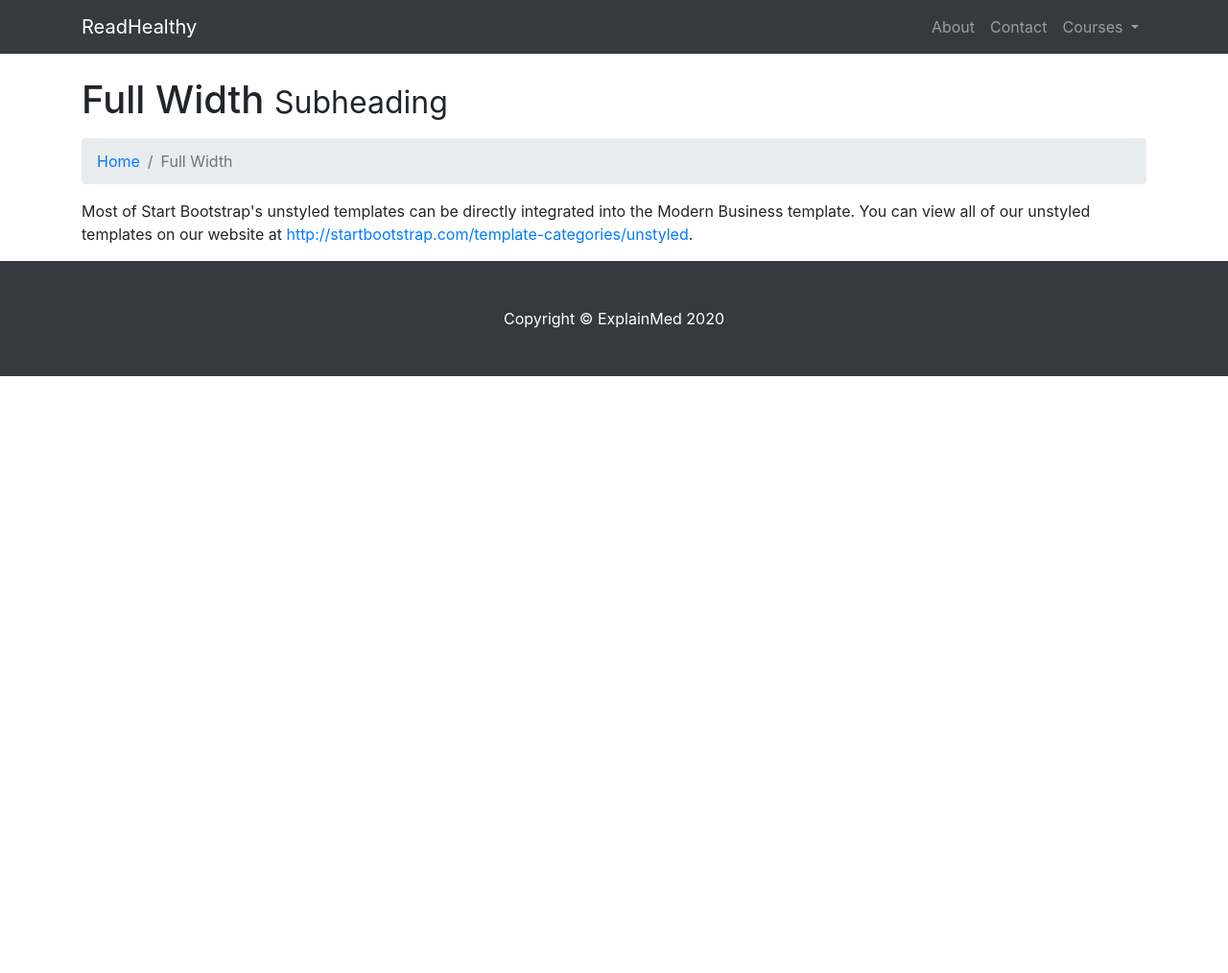
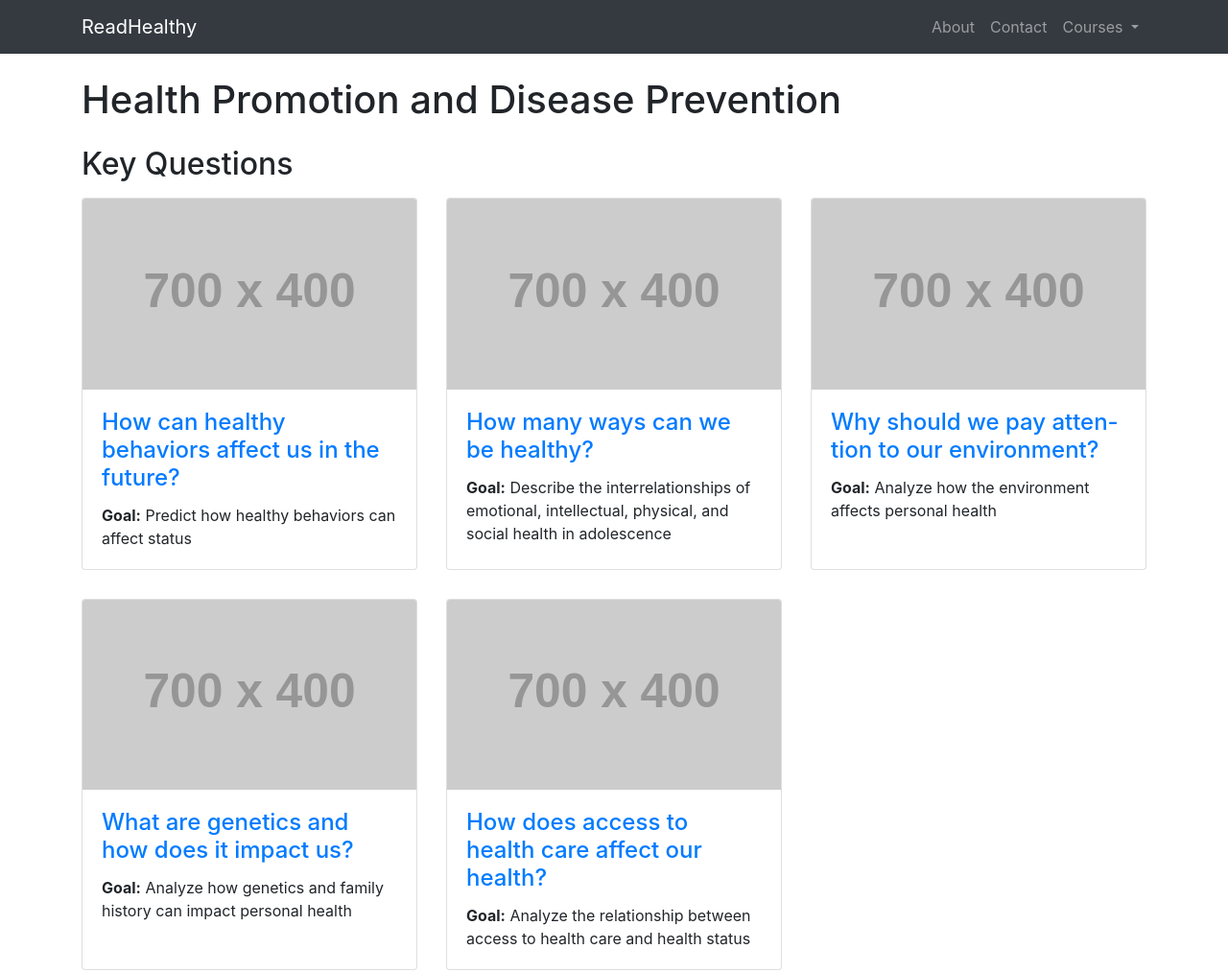
Before and after one commit to readhealthy/readhealthy.github.io, a website: page course1.html in a window 1280 px wide. Shown: the top 1014 px of the page at 96% size. Before the commit the page ends 800 px from the top, so only its background shows below. Drawn offline with Linux system fonts and the light colour scheme; placeholder pictures from the web are drawn by us.

Commit message:
Updated Course 1

```diff
--- a/course1.html
+++ b/course1.html
@@ -40,8 +40,14 @@
               Courses
             </a>
             <div class="dropdown-menu dropdown-menu-right" aria-labelledby="navbarDropdownPortfolio">
-              <a class="dropdown-item" href="course1.html">Course 1</a>
-              <a class="dropdown-item" href="course2.html">Course 2</a>
+              <a class="dropdown-item" href="course1.html">Health Promotion and Disease Prevention</a>
+              <a class="dropdown-item" href="#">Influence of Family, Peers, Culture, Media, and Technology</a>
+              <a class="dropdown-item" href="#">Access to Valid Information, Products, and Services</a>
+              <a class="dropdown-item" href="#">Interpersonal Communication Skills</a>
+              <a class="dropdown-item" href="#">Decision-making Skills</a>
+              <a class="dropdown-item" href="#">Goal-setting Skills</a>
+              <a class="dropdown-item" href="#">Practicing Health-enhancing Behaviors</a>
+              <a class="dropdown-item" href="#">Advocating for Personal, Family, and Community Health</a>
             </div>
           </li>
         </ul>
@@ -53,19 +59,67 @@
   <div class="container">
 
     <!-- Page Heading/Breadcrumbs -->
-    <h1 class="mt-4 mb-3">Full Width
-      <small>Subheading</small>
-    </h1>
+    <h1 class="mt-4 mb-3">Health Promotion and Disease Prevention</h1>
 
-    <ol class="breadcrumb">
-      <li class="breadcrumb-item">
-        <a href="index.html">Home</a>
-      </li>
-      <li class="breadcrumb-item active">Full Width</li>
-    </ol>
+    <h2 class="mt-4 mb-3">Key Questions</h2>
 
-    <p>Most of Start Bootstrap's unstyled templates can be directly integrated into the Modern Business template. You can view all of our unstyled templates on our website at
-      <a href="http://startbootstrap.com/template-categories/unstyled">http://startbootstrap.com/template-categories/unstyled</a>.</p>
+    <div class="row">
+      <div class="col-lg-4 col-sm-6 portfolio-item">
+        <div class="card h-100">
+          <a href="#"><img class="card-img-top" src="http://placehold.it/700x400" alt=""></a>
+          <div class="card-body">
+            <h4 class="card-title">
+              <a href="#">How can healthy behaviors affect us in the future?</a>
+            </h4>
+            <p class="card-text"><b>Goal:</b> Predict how healthy behaviors can affect status</p>
+          </div>
+        </div>
+      </div>
+      <div class="col-lg-4 col-sm-6 portfolio-item">
+        <div class="card h-100">
+          <a href="#"><img class="card-img-top" src="http://placehold.it/700x400" alt=""></a>
+          <div class="card-body">
+            <h4 class="card-title">
+              <a href="#">How many ways can we be healthy?</a>
+            </h4>
+            <p class="card-text"><b>Goal:</b> Describe the interrelationships of emotional, intellectual, physical, and social health in adolescence</p>
+          </div>
+        </div>
+      </div>
+      <div class="col-lg-4 col-sm-6 portfolio-item">
+        <div class="card h-100">
+          <a href="#"><img class="card-img-top" src="http://placehold.it/700x400" alt=""></a>
+          <div class="card-body">
+            <h4 class="card-title">
+              <a href="#">Why should we pay atten-tion to our environment?</a>
+            </h4>
+            <p class="card-text"><b>Goal:</b> Analyze how the environment affects personal health</p>
+          </div>
+        </div>
+      </div>
+      <div class="col-lg-4 col-sm-6 portfolio-item">
+        <div class="card h-100">
+          <a href="#"><img class="card-img-top" src="http://placehold.it/700x400" alt=""></a>
+          <div class="card-body">
+            <h4 class="card-title">
+              <a href="#">What are genetics and how does it impact us?</a>
+            </h4>
+            <p class="card-text"><b>Goal:</b> Analyze how genetics and family history can impact personal health</p>
+          </div>
+        </div>
+      </div>
+      <div class="col-lg-4 col-sm-6 portfolio-item">
+        <div class="card h-100">
+          <a href="#"><img class="card-img-top" src="http://placehold.it/700x400" alt=""></a>
+          <div class="card-body">
+            <h4 class="card-title">
+              <a href="#">How does access to health care affect our health?</a>
+            </h4>
+            <p class="card-text"><b>Goal:</b> Analyze the relationship between access to health care and health status</p>
+          </div>
+        </div>
+      </div>
+    </div>
 
   </div>
   <!-- /.container -->
```
Also changed, not shown: 404.html (+8 -2 lines), about.html (+9 -3 lines), contact.html (+8 -2 lines), course2.html (deleted, +0 -87 lines), index.html (+11 -5 lines).
